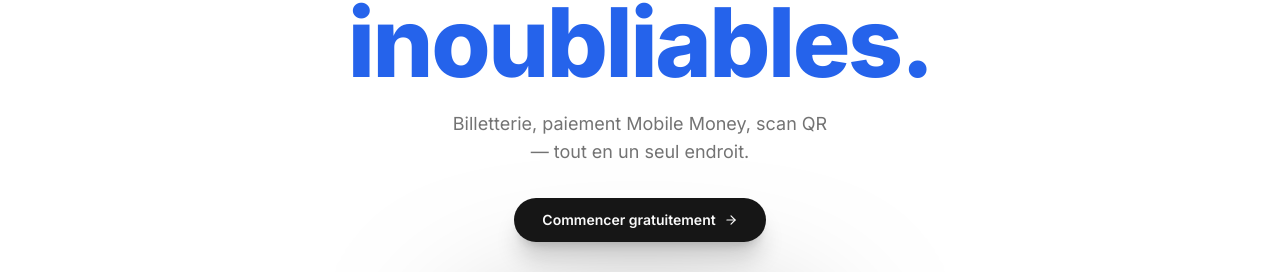
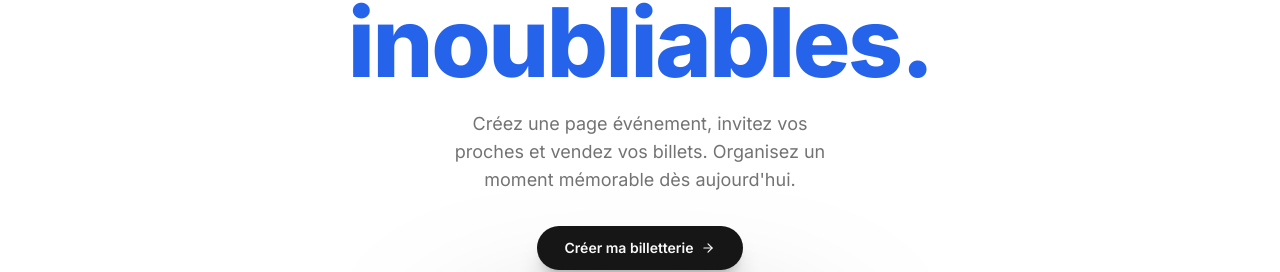
Before and after one commit to Jerome2024-net/BINQ, a Next.js app: page / in a window 1280 px wide. Shown: the part 246-518 px from the top of the page. Built offline with nearby package versions, Linux system fonts and the light colour scheme; no server answers.

Commit message:
CTA: Creer ma billetterie + sous-titre evenement en francais

```diff
--- a/src/app/page.tsx
+++ b/src/app/page.tsx
@@ -84,10 +84,10 @@ export default function HomePage() {
             <span className="text-blue-600">inoubliables.</span>
           </h1>
           <p className="text-base sm:text-lg text-neutral-500 max-w-sm mx-auto mb-8 leading-relaxed">
-            Billetterie, paiement Mobile Money, scan QR — tout en un seul endroit.
+            Créez une page événement, invitez vos proches et vendez vos billets. Organisez un moment mémorable dès aujourd&apos;hui.
           </p>
           <Link href="/inscription" className="inline-flex items-center gap-2 px-7 py-3 bg-neutral-900 text-white font-semibold rounded-full hover:bg-neutral-800 transition-all text-sm shadow-xl shadow-neutral-900/20">
-            Commencer gratuitement <ArrowRight className="w-3.5 h-3.5" />
+            Créer ma billetterie <ArrowRight className="w-3.5 h-3.5" />
           </Link>
         </div>
 
```
